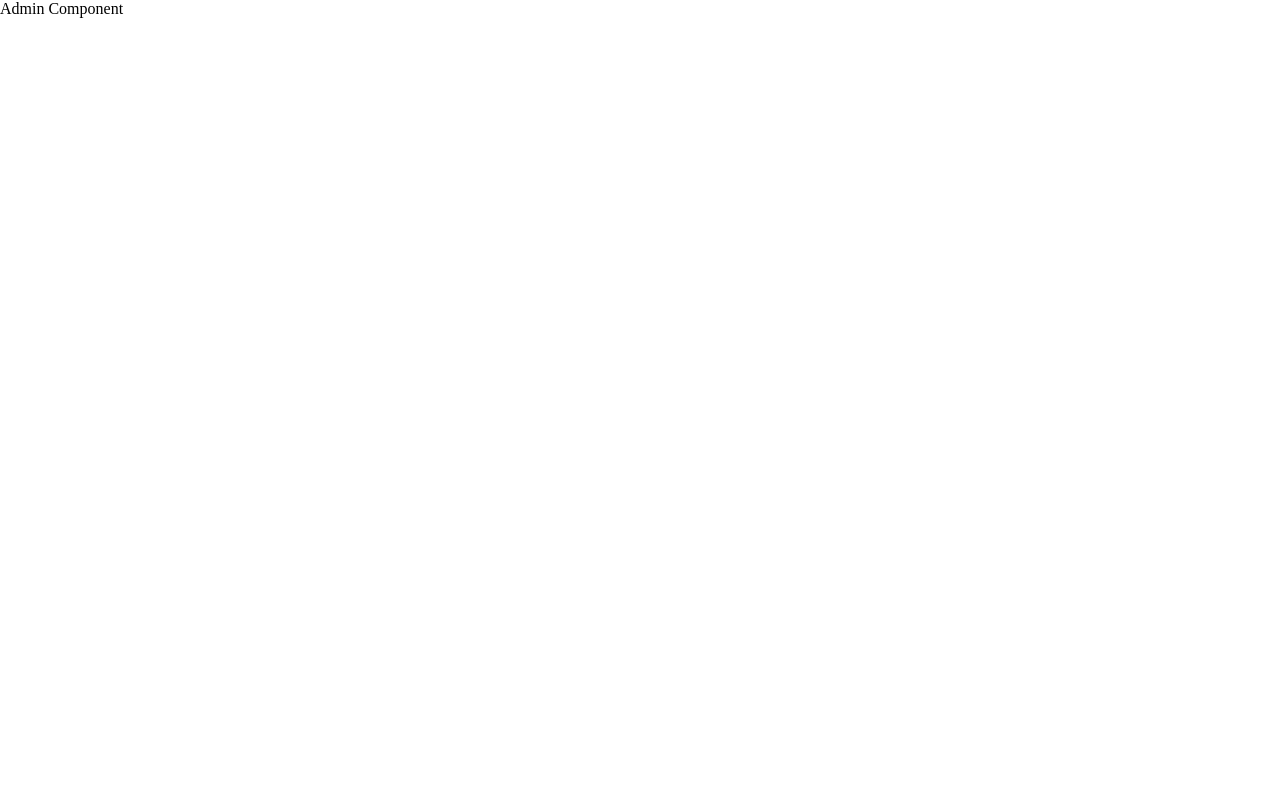
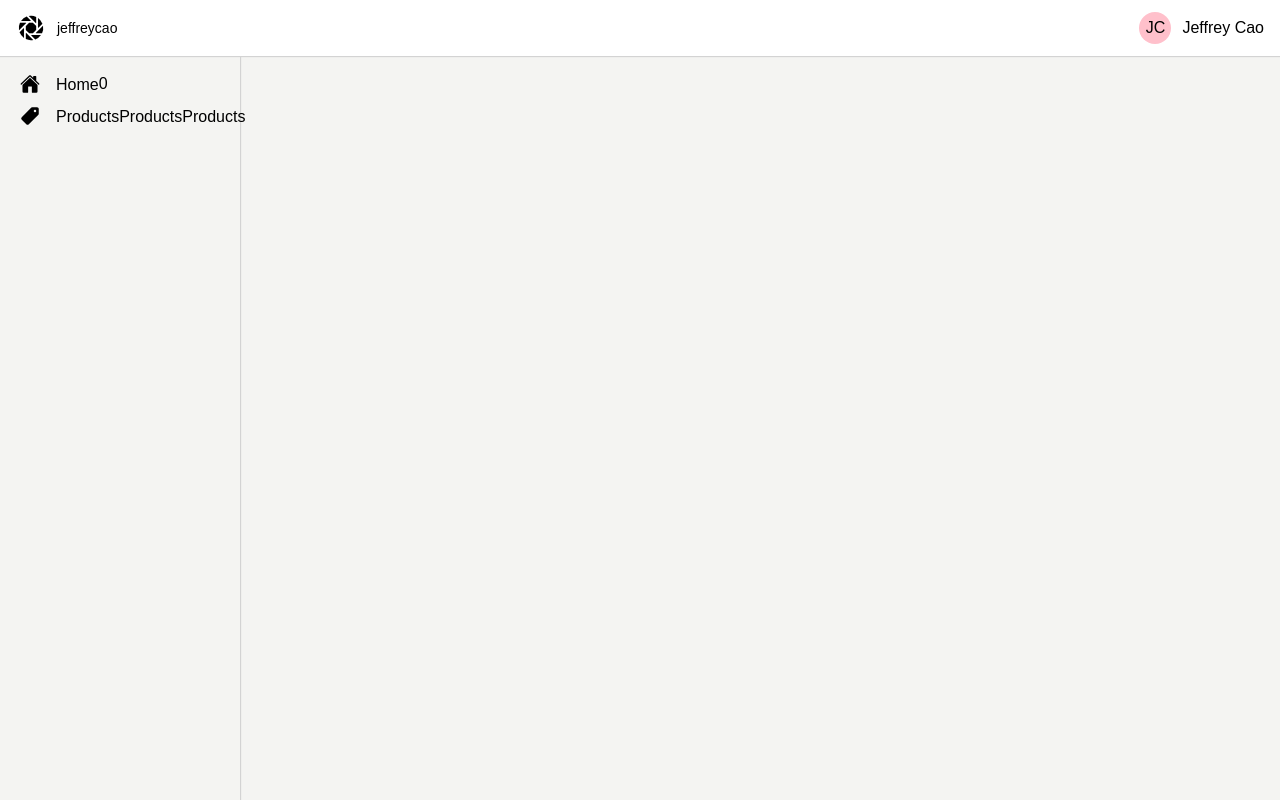
Before and after one commit to jeffreycao1998/shopify-clone, a React (Create React App) app in the folder client/: page / in a window 1280 px wide. Built offline with nearby package versions, Linux system fonts and the light colour scheme.

Commit message:
completed header component

```diff
--- a/client/public/index.html
+++ b/client/public/index.html
@@ -39,5 +39,6 @@
       To begin the development, run `npm start` or `yarn start`.
       To create a production bundle, use `npm run build` or `yarn build`.
     -->
+    <script src="https://unpkg.com/ionicons@5.2.3/dist/ionicons.js"></script>
   </body>
 </html>
--- /dev/null
+++ b/client/src/components/Admin/Header/index.tsx
@@ -0,0 +1,103 @@
+import React from 'react';
+import styled from 'styled-components';
+
+const HeaderContainer = styled.div`
+  height: 56px;
+  width: 100%;
+  background-color: #fff;
+  position: fixed;
+  top: 0;
+  left: 0;
+  display: flex;
+  justify-content: space-between;
+  border-bottom: 1px solid transparent;
+  -webkit-box-shadow:0px 1px 1px lightgrey;
+  -moz-box-shadow:0px 1px 1px lightgrey;
+  box-shadow:0px 1px 1px lightgrey;
+`;
+
+const LogoContainer = styled.div`
+  height: 100%;
+  padding: 8px;
+
+  .logo {
+    height: 100%;
+    display: flex;
+    justify-content: flex-start;
+    align-items: center;
+    padding: 6px 8px;
+    border-radius: 3px;
+
+    &:hover {
+      background-color: lightgrey;
+      cursor: pointer;
+    }
+
+    ion-icon {
+      font-size: 30px;
+      margin-right: 11px;
+    }
+
+    .store-name {
+      display: inline-block;
+      font-weight: 500;
+      font-size: 14px;
+    }
+  }
+`;
+
+const ProfileContainer = styled.div`
+  height: 100%;
+  padding: 8px;
+  align-self: flex-end;
+
+  .profile {
+    height: 100%;
+    display: flex;
+    align-items: center;
+    padding: 6px 8px;
+    border-radius: 3px;
+
+    &:hover {
+      background-color: lightgrey;
+      cursor: pointer;
+    }
+
+    &-logo {
+      border-radius: 50%;
+      height: 32px;
+      width: 32px;
+      background-color: pink;
+      margin-right: 11px;
+      display: flex;
+      align-items: center;
+      justify-content: center;
+    }
+
+    &-name {
+
+    }
+  }
+`;
+
+const Header = () => {
+  return (
+    <HeaderContainer>
+      <LogoContainer>
+        <div className='logo'>
+          {/* @ts-ignore */}
+          <ion-icon name="aperture"></ion-icon>
+          <p className='store-name'>jeffreycao</p>
+        </div>
+      </LogoContainer>
+      <ProfileContainer>
+        <div className='profile'>
+          <div className='profile-logo'>JC</div>
+          <div className='profile-name'>Jeffrey Cao</div>
+        </div>
+      </ProfileContainer>
+    </HeaderContainer>
+  )
+};
+
+export default Header;
--- /dev/null
+++ b/client/src/components/Admin/Navigation/index.tsx
@@ -0,0 +1,98 @@
+import React from 'react';
+import styled from 'styled-components';
+
+const NavContainer = styled.div`
+  width: 240px;
+  height: 100%;
+  border-right: 1px solid transparent;
+  -webkit-box-shadow: 1px 1px 1px lightgrey;
+  -moz-box-shadow: 1px 1px 1px lightgrey;
+  box-shadow: 1px 1px 1px lightgrey;
+  position: fixed;
+  left: 0;
+  top: 56px;
+  padding: 12px 8px;
+`;
+
+const CategoryContainer = styled.div`
+  width: 100%;
+  height: 32px;
+  padding-left: 12px;
+  margin-right: 4px;
+  border-radius: 3px;
+  display: flex;
+  align-items: center;
+
+  ion-icon {
+    font-size: 20px;
+    margin-right: 16px;
+  }
+
+  &:hover {
+    background-color: lightgrey;
+    cursor: pointer;
+  }
+
+  .category {
+    display: flex;
+    align-items: center;
+
+    &-name {
+      line-height: 1px;
+    }
+  }
+
+  .category-main {
+
+  }
+
+  .category-sub {
+
+  }
+`;
+
+const Navigation = () => {
+  const categories = [
+    {
+      icon: 'home',
+      name: 'Home',
+      subCategories: [],
+    },
+    {
+      icon: 'pricetag',
+      name: 'Products',
+      subCategories: ['All products', 'Inventory']
+    }
+  ];
+
+  return (
+    <NavContainer>
+      {
+        categories.map(category => {
+          return (
+            <CategoryContainer>
+              <div className='category category-main'>
+                {/* @ts-ignore */}
+                <ion-icon name={category.icon} />
+                <p className='category-name'>{category.name}</p>
+              </div>
+              <div className='category category-sub'>
+                {
+                  category.subCategories.length && category.subCategories.map(subcategory => {
+                    return (
+                      <div className='category'>
+                        <p className='category-name'>{category.name}</p>
+                      </div>
+                    )
+                  })
+                }
+              </div>
+            </CategoryContainer>
+          )
+        })
+      }
+    </NavContainer>
+  )
+};
+
+export default Navigation;
--- a/client/src/components/Admin/index.tsx
+++ b/client/src/components/Admin/index.tsx
@@ -2,12 +2,31 @@ import React from 'react';
 import styled from 'styled-components';
 
 // Components
+import Header from './Header';
+import Navigation from './Navigation'
 import Home from './Home';
 import Products from './Products';
 
+const Container = styled.div`
+  width: 100%;
+`;
+
+const MainContainer = styled.div`
+  height: calc(100vh - 56px);
+  width: 100%;
+  margin-top: 56px;
+  /* background-color: blue; */
+`;
+
 const Admin = () => {
   return (
-    <div>Admin Component</div>
+    <Container>
+      <Header />
+
+      <MainContainer>
+        <Navigation></Navigation>
+      </MainContainer>
+    </Container>
   )
 };
 
--- a/client/src/index.tsx
+++ b/client/src/index.tsx
@@ -26,10 +26,15 @@ import App from './App';
 //   .then(result => console.log(result));
 
 const GlobalStyle = createGlobalStyle`
+  body {
+    background-color: #f4f4f2;
+  }
+
   * {
     margin: 0;
     padding: 0;
     box-sizing: border-box;
+    font-family: sans-serif;
   }
 `;
 
```
Also changed, not shown: client/src/components/Admin/Core/Button.tsx (added, +16 -0 lines), 1 other file (tests, documents, lock files or other folders).
